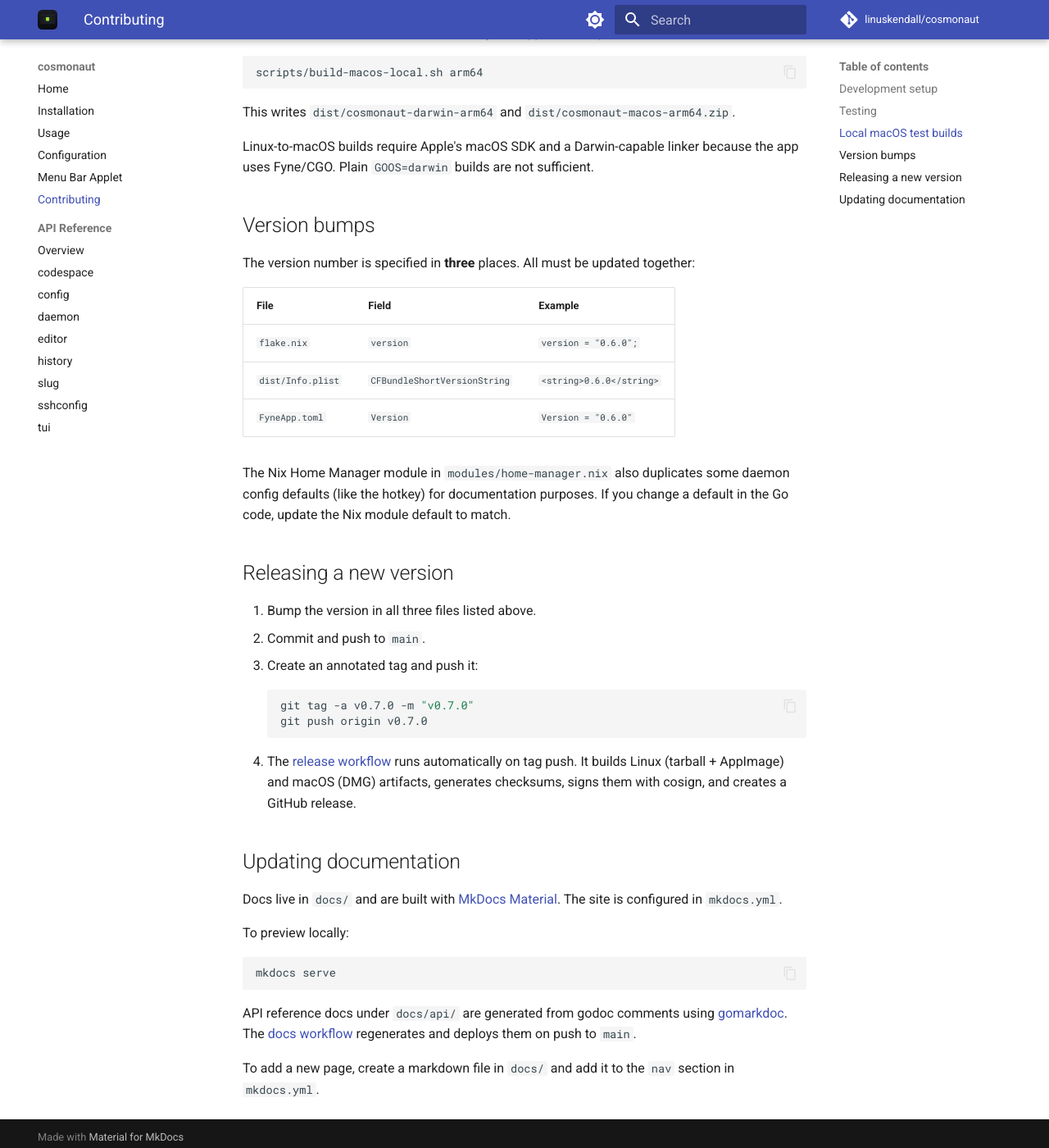
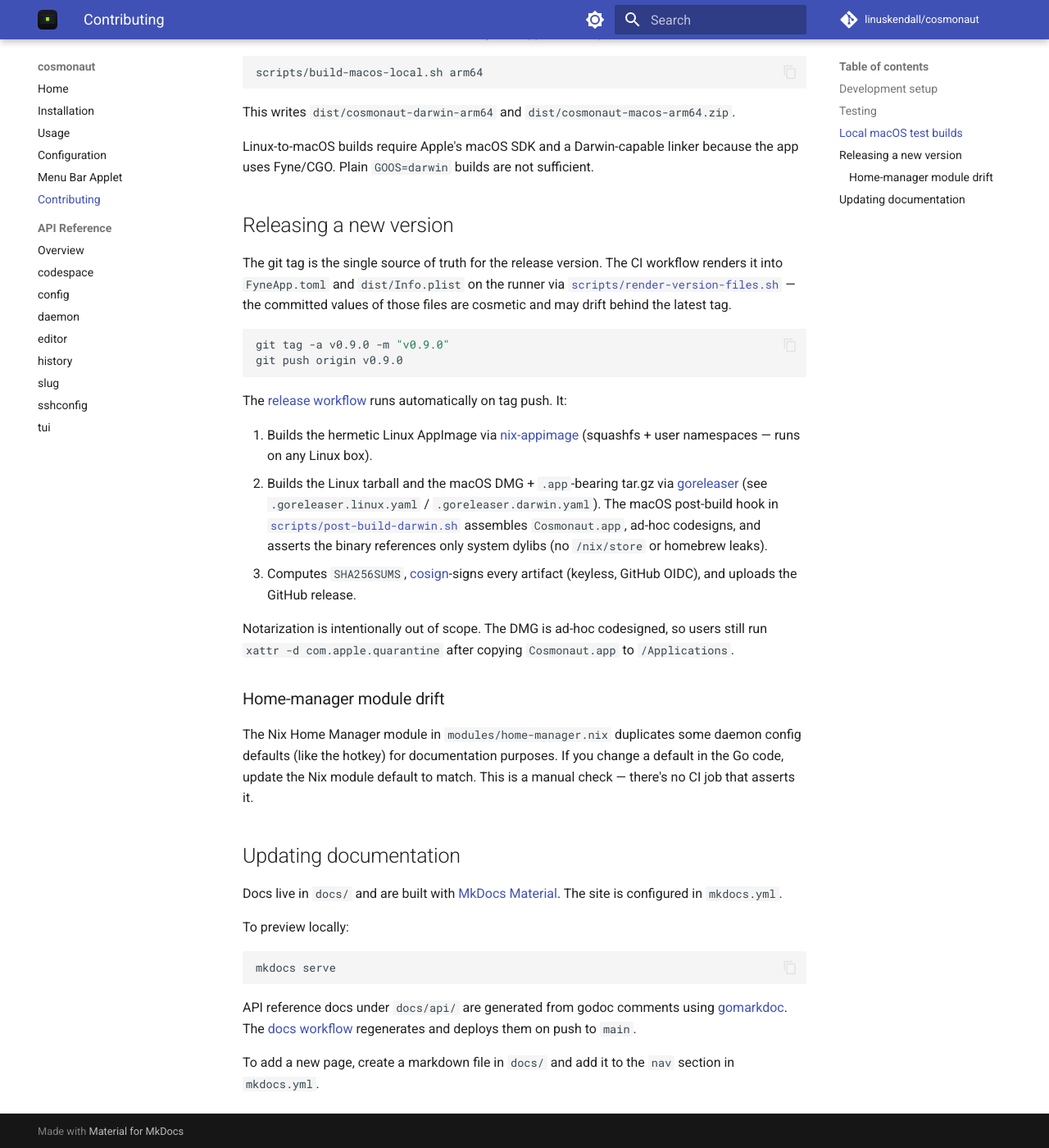
Before and after one commit to ananthb/zed-spaces-launcher, an MkDocs documentation site: the page built from docs/contributing.md, in a window 1280 px wide and 1400 px high, scrolled down 708 px. Shown: the whole window at 82% size. Built offline with MkDocs 1.6.1 and Material for MkDocs 9.7.7, drawn with Linux system fonts in a browser that asks for light colours; comment, search, counter and statistics services are not loaded.

Commit message:
Update release docs for goreleaser cutover
Drop the Version bumps section; CI renders FyneApp.toml and dist/Info.plist on the runner via scripts/render-version-files.sh, so committed values are cosmetic. Rewrite 'Releasing a new version' to describe the new tag→goreleaser flow. Note that notarization is out of scope. Move home-manager-default-drift note to its own subsection.

Co-Authored-By: Claude Opus 4.7 (1M context) <noreply@anthropic.com>

````diff
--- a/docs/contributing.md
+++ b/docs/contributing.md
@@ -38,28 +38,26 @@ This writes `dist/cosmonaut-darwin-arm64` and
 Linux-to-macOS builds require Apple's macOS SDK and a Darwin-capable linker
 because the app uses Fyne/CGO. Plain `GOOS=darwin` builds are not sufficient.
 
-## Version bumps
-
-The version number is specified in **three** places. All must be updated together:
-
-| File | Field | Example |
-|---|---|---|
-| `flake.nix` | `version` | `version = "0.6.0";` |
-| `dist/Info.plist` | `CFBundleShortVersionString` | `<string>0.6.0</string>` |
-| `FyneApp.toml` | `Version` | `Version = "0.6.0"` |
-
-The Nix Home Manager module in `modules/home-manager.nix` also duplicates some daemon config defaults (like the hotkey) for documentation purposes. If you change a default in the Go code, update the Nix module default to match.
-
 ## Releasing a new version
 
-1. Bump the version in all three files listed above.
-2. Commit and push to `main`.
-3. Create an annotated tag and push it:
-   ```bash
-   git tag -a v0.7.0 -m "v0.7.0"
-   git push origin v0.7.0
-   ```
-4. The [release workflow](https://github.com/linuskendall/cosmonaut/blob/main/.github/workflows/release.yml) runs automatically on tag push. It builds Linux (tarball + AppImage) and macOS (DMG) artifacts, generates checksums, signs them with cosign, and creates a GitHub release.
+The git tag is the single source of truth for the release version. The CI workflow renders it into `FyneApp.toml` and `dist/Info.plist` on the runner via [`scripts/render-version-files.sh`](https://github.com/linuskendall/cosmonaut/blob/main/scripts/render-version-files.sh) — the committed values of those files are cosmetic and may drift behind the latest tag.
+
+```bash
+git tag -a v0.9.0 -m "v0.9.0"
+git push origin v0.9.0
+```
+
+The [release workflow](https://github.com/linuskendall/cosmonaut/blob/main/.github/workflows/release.yml) runs automatically on tag push. It:
+
+1. Builds the hermetic Linux AppImage via [nix-appimage](https://github.com/ralismark/nix-appimage) (squashfs + user namespaces — runs on any Linux box).
+2. Builds the Linux tarball and the macOS DMG + `.app`-bearing tar.gz via [goreleaser](https://goreleaser.com/) (see `.goreleaser.linux.yaml` / `.goreleaser.darwin.yaml`). The macOS post-build hook in [`scripts/post-build-darwin.sh`](https://github.com/linuskendall/cosmonaut/blob/main/scripts/post-build-darwin.sh) assembles `Cosmonaut.app`, ad-hoc codesigns, and asserts the binary references only system dylibs (no `/nix/store` or homebrew leaks).
+3. Computes `SHA256SUMS`, [cosign](https://docs.sigstore.dev/)-signs every artifact (keyless, GitHub OIDC), and uploads the GitHub release.
+
+Notarization is intentionally out of scope. The DMG is ad-hoc codesigned, so users still run `xattr -d com.apple.quarantine` after copying `Cosmonaut.app` to `/Applications`.
+
+### Home-manager module drift
+
+The Nix Home Manager module in `modules/home-manager.nix` duplicates some daemon config defaults (like the hotkey) for documentation purposes. If you change a default in the Go code, update the Nix module default to match. This is a manual check — there's no CI job that asserts it.
 
 ## Updating documentation
 
````
